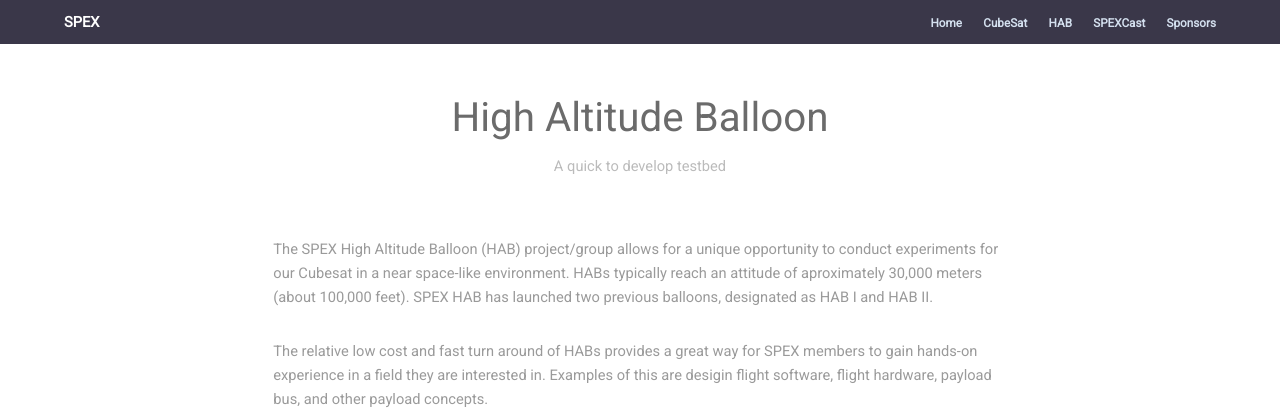
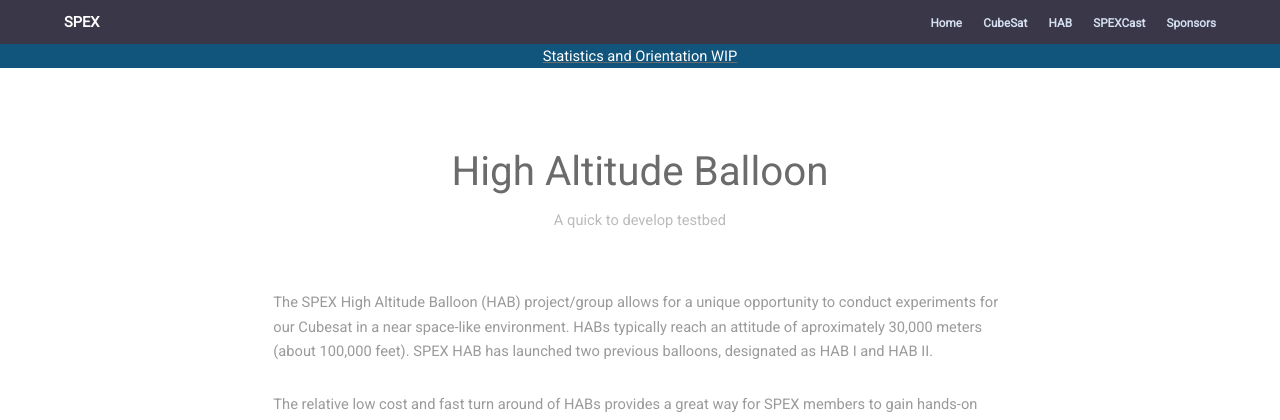
Before and after one commit to rit-spex/SPEXSite, a Flask app: page /hab/ in a window 1280 px wide. Shown: the top 420 px of the page. Run offline with Flask 2, Linux system fonts and the light colour scheme.

Commit message:
redirect link for members wanting to see live hab statistics

```diff
--- a/spex.py
+++ b/spex.py
@@ -1,4 +1,4 @@
-from flask import Flask, render_template
+from flask import Flask, render_template, redirect
 app = Flask(__name__)
 
 
@@ -25,3 +25,11 @@ def spexcast():
 @app.route('/sponsors/')
 def sponsors():
     return render_template('sponsors.html')
+
+@app.route('/statistics/')
+def stats():
+    return redirect('http://hab-web-client-hab-telemetry-server.app.csh.rit.edu/statistics')
+
+@app.route('/orientation/')
+def orientation():
+    return redirect('http://hab-web-client-hab-telemetry-server.app.csh.rit.edu/orientation')
--- a/static/css/custom.css
+++ b/static/css/custom.css
@@ -91,3 +91,14 @@ a {
 #habroch {
     max-width: 50em;
 }
+
+#buttonbanner {
+    padding-top: 0px;
+    padding-bottom: 0px;
+    background-color: #11557c;
+}
+
+#linktext {
+    color: #fff;
+    font-family: 'Roboto'
+}
--- a/templates/hab.html
+++ b/templates/hab.html
@@ -4,7 +4,13 @@ SPEX HAB
 {% endblock %}
 {% block content %}
 
-
+<section id="buttonbanner" class="wrapper">
+    <a href="/statistics/">
+    <div class="inner wset align-center">
+        <p id="linktext">Statistics and Orientation WIP</p>
+    </div>
+    </a>
+</section>
 		<!-- Three -->
 			<section id="three" class="wrapper">
 				<div class="inner wset">
--- a/templates/index.html
+++ b/templates/index.html
@@ -9,9 +9,9 @@
 		<title>SPEX</title>
 		<meta charset="utf-8" />
 		<meta name="viewport" content="width=device-width, initial-scale=1" />
+    <link rel="stylesheet" href="https://cdnjs.cloudflare.com/ajax/libs/milligram/1.2.0/milligram.min.css" />
 		<link rel="stylesheet" href="{{ url_for('static', filename='css/main.css') }}" />
 		<link rel="stylesheet" href="{{ url_for('static', filename='css/custom.css') }}" />
-		<link href="https://fonts.googleapis.com/css?family=Roboto:100,400" rel="stylesheet">
     <link rel="shortcut icon"  href="{{ url_for('static', filename='images/icon.ico') }}" />
 
 	</head>
```
